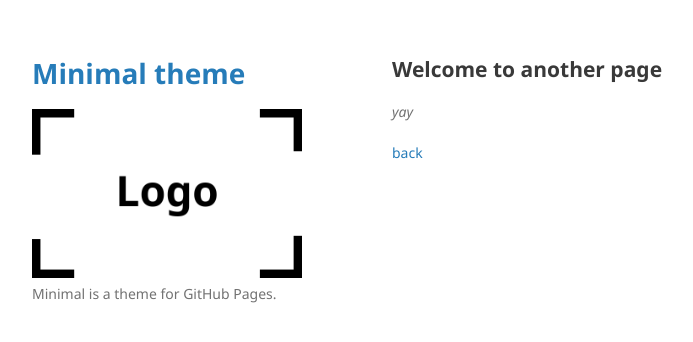
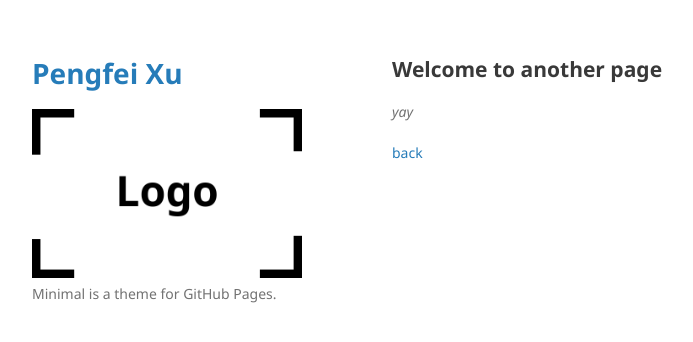
Before and after one commit to pengfei-xv/pengfei-xv.github.io, a Jekyll site: the page built from another-page.md, in a window 1280 px wide. Shown: the top 342 px of the page, without its empty margins (178-871 px from the left). Built offline with Jekyll 4.4.1, drawn with Linux system fonts in a browser that asks for light colours; our own code applies the rules of GitHub Pages for plain Markdown files.

Commit message:
Update _config.yml

```diff
--- a/_config.yml
+++ b/_config.yml
@@ -1,4 +1,5 @@
-title: Minimal theme
+title: Pengfei Xu
+position: Associate Professor
 logo: /assets/img/logo.png
 description: Minimal is a theme for GitHub Pages.
 show_downloads: false
```
